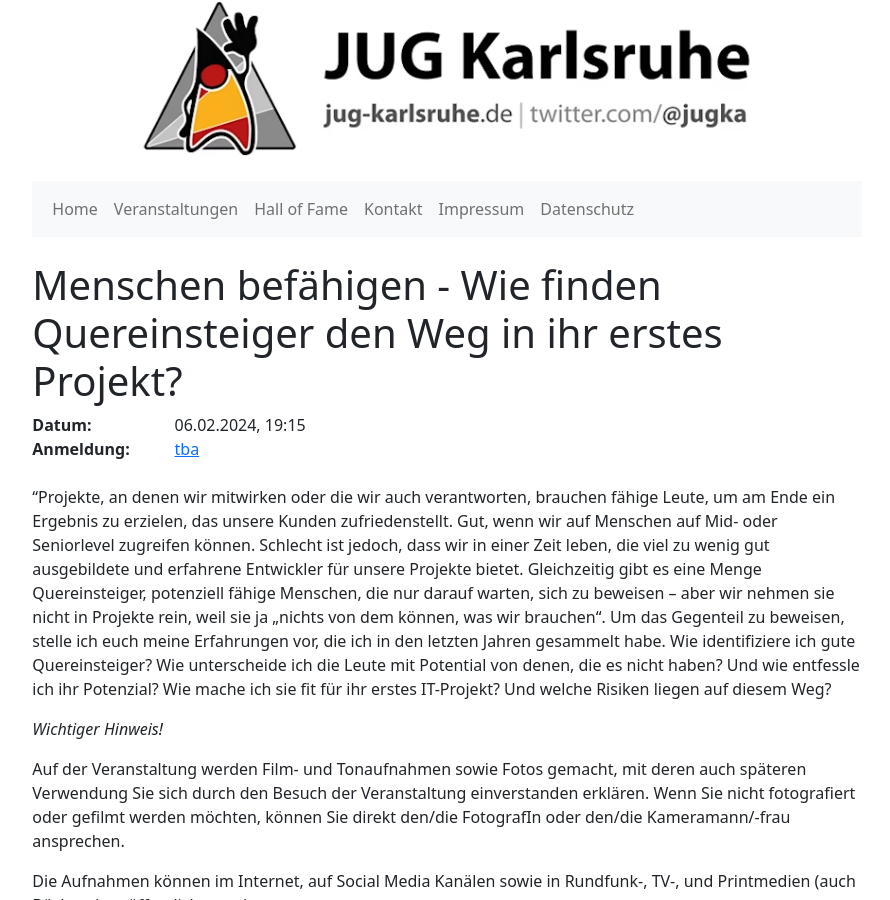
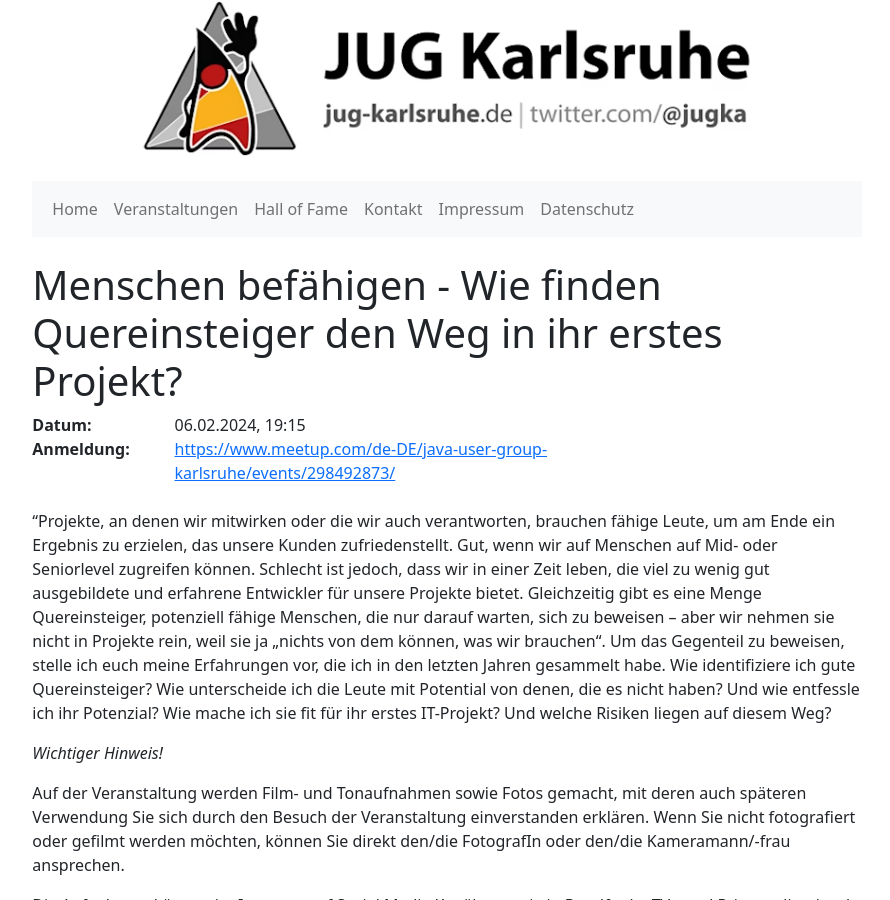
Before and after one commit to jugka/jugka-site, a Jekyll site: the page built from _posts/events/2024-02-06-menschen-befaehigen.markdown, in a window 1280 px wide and 900 px high. Shown: the whole window, without its empty margins (193-1083 px from the left). Built offline with Jekyll 4.4.1, drawn with Linux system fonts in a browser that asks for light colours.

Commit message:
Update 2024-02-06-menschen-befaehigen.markdown

```diff
--- a/_posts/events/2024-02-06-menschen-befaehigen.markdown
+++ b/_posts/events/2024-02-06-menschen-befaehigen.markdown
@@ -2,7 +2,7 @@
 layout: event
 title:  "Menschen befähigen - Wie finden Quereinsteiger den Weg in ihr erstes Projekt?"
 date:   2024-02-06 19:15:00 +0100
-registration: tba
+registration: https://www.meetup.com/de-DE/java-user-group-karlsruhe/events/298492873/
 tags: events
 speakers:
  - amonschau
```
